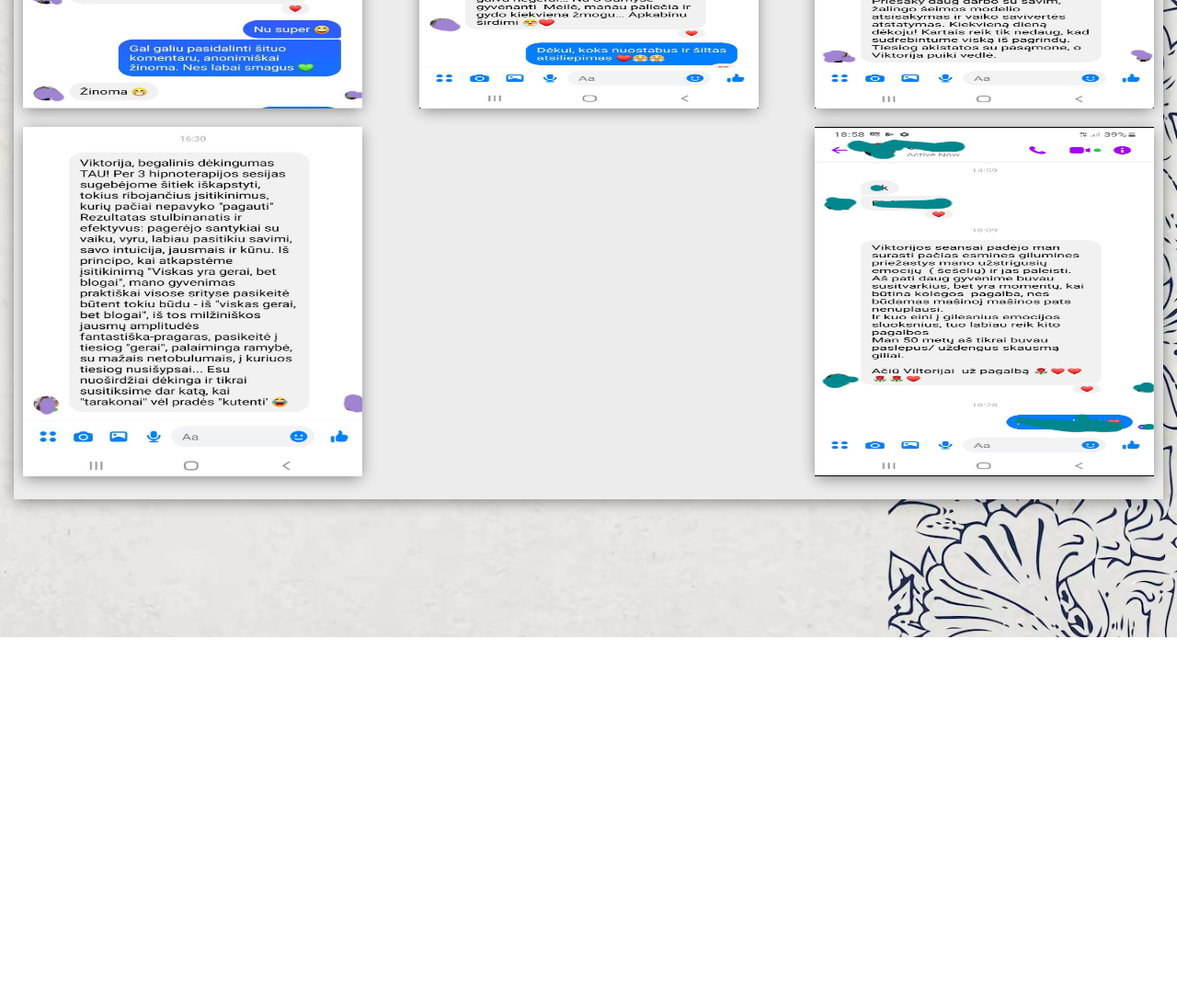
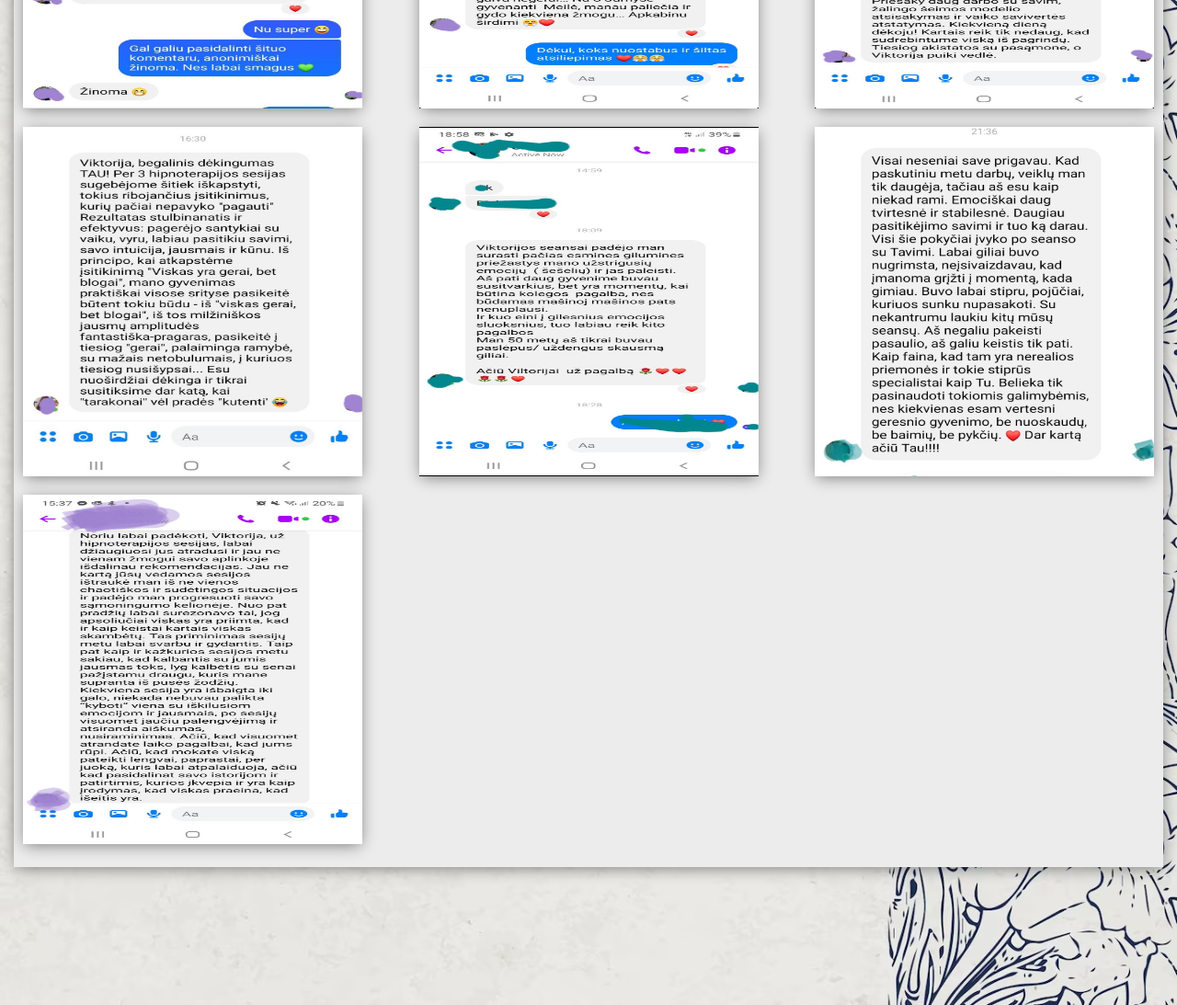
Before and after one commit to nsunklodas/Hipnotherapy, a website: page index.html in a window 1280 px wide. Shown: the part 1800-2893 px from the top of the page at 92% size. Before the commit the page ends 2493 px from the top, so only its background shows below. Drawn offline with Linux system fonts and the light colour scheme.

Commit message:
more reviewals

```diff
--- a/index.html
+++ b/index.html
@@ -65,6 +65,8 @@
           <img src="app/images/review-9.jpg" alt="">
           <img src="app/images/review-10.jpg" alt="">
           <img src="app/images/review-11.jpg" alt="">
+          <img src="app/images/review-12.jpg" alt="">
+          <img src="app/images/review-13.jpg" alt="">
         </div>
 
       </section>
--- a/scss/atsiliepimai.scss
+++ b/scss/atsiliepimai.scss
@@ -1,5 +1,7 @@
+
 #atsiliepimai {
   width: 100%;
+  height: 100px;
   margin-top: 50px;
   margin-bottom: 50px;
   box-shadow: 0px 3px 16px -2px rgba(0, 0, 0, 0.49);
```
Also changed, not shown: app/images/review-12.jpg (added), app/images/review-13.jpg (added), script.js (line endings or trailing spaces).
